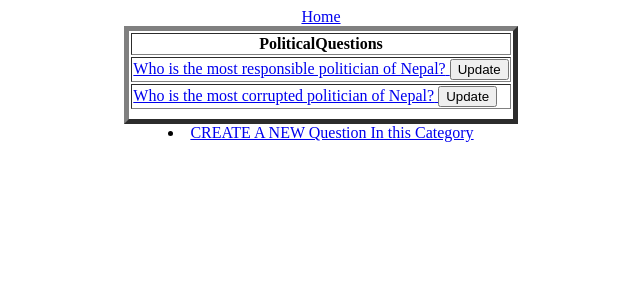
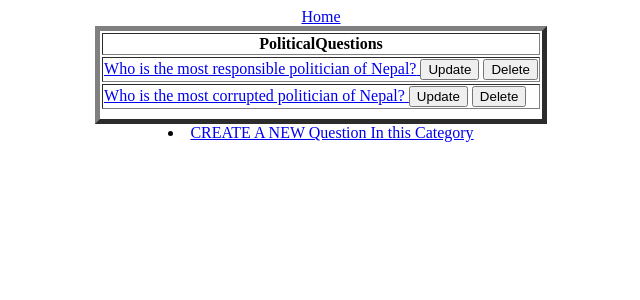
Before and after one commit to dikshantgh/pollfusion, a Django app: a page that uses poll/templates/poll/question_list.html in a window 1280 px wide. Shown: the top 300 px of the page, without its empty margins (319-959 px from the left). Run offline with Django 3.2, Linux system fonts and the light colour scheme; data comes from the database, SQL or seed files in the repository; both versions use the stored data as it was after the commit.

Commit message:
delete question function added

```diff
--- a/poll/templates/poll/question_list.html
+++ b/poll/templates/poll/question_list.html
@@ -12,6 +12,8 @@
  	{% if query.question_type == object %}
 		<td><a href = "{% url 'poll:question_detail' query.id  %}">{{query.question_text}}</a><a href = "{% url 'poll:update_question' query.id %}">
 <button type="button">Update </button></a>
+<a href = "{% url 'poll:delete_question' query.id %}">
+<button type="button">Delete </button></a>
 
 </td>
 
--- a/poll/urls.py
+++ b/poll/urls.py
@@ -10,6 +10,7 @@ urlpatterns = [
     url(r"^createquestion/(?P<pk>\d+)/$", views.QuestionCreateView.as_view(), name="create_question"),
     url(r"^createoption/(?P<pk>\d+)/$", views.OptionCreateView.as_view(), name="create_option"),
     url(r"^updatequestion/(?P<pk>\d+)/$", views.QuestionUpdateView.as_view(), name="update_question"),
+    url(r"^deletequestion/(?P<pk>\d+)/$", views.QuestionDeleteView.as_view(), name="delete_question"),
 
 
 
--- a/poll/views.py
+++ b/poll/views.py
@@ -80,3 +80,10 @@ class QuestionUpdateView(UpdateView):
     template_name = "poll/create_question.html"
     form_class = QuestionForm
     success_url = reverse_lazy('poll:main_page')
+
+class QuestionDeleteView(DeleteView):
+
+    model = Question
+    form_class = QuestionForm
+    template_name = "poll/delete_question.html"
+    success_url = reverse_lazy('poll:main_page')
```
Also changed, not shown: db.sqlite3.
